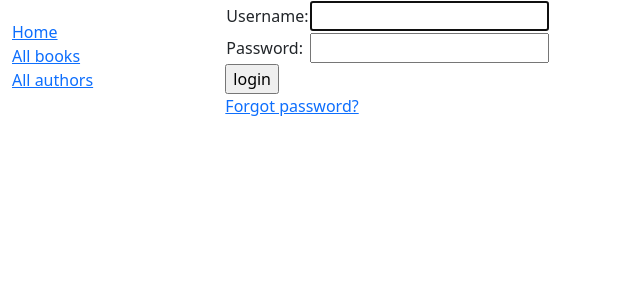
After one commit to soithangsing/django_local_library, a Django app: page /accounts/login/ in a window 1280 px wide. The commit adds this page. Shown: the top 300 px of the page, without its empty margins (0-640 px from the left). Run offline with Django 5.2, Linux system fonts and the light colour scheme.

Commit message:
Added users, groups, login page and site visit counter

```diff
--- a/catalog/templates/index.html
+++ b/catalog/templates/index.html
@@ -19,4 +19,8 @@
     <li><strong>Genres:</strong> {{ num_genres }}</li>
     <li><strong>Books containg the word 'the':</strong> {{num_books_containing_word_the}} </li>
 </ul>
+
+<p>
+    You have visited this page {{ num_visits }} time{{ num_visits|pluralize }}.
+</p>
 {% endblock %}
--- /dev/null
+++ b/catalog/templates/registration/logged_out.html
@@ -0,0 +1,6 @@
+{% extends "base_generic.html" %}
+
+{% block content %}
+<p>Logged out!</p>
+<a href="{% url 'login' %}">Click here to login again.</a>
+{% endblock %}
--- /dev/null
+++ b/catalog/templates/registration/login.html
@@ -0,0 +1,40 @@
+{% extends "base_generic.html" %}
+
+{% block content %}
+
+{% if form.errors %}
+<p>Your username and password didn't match. Please try again.</p>
+{% endif %}
+
+{% if next %}
+{% if user.is_authenticated %}
+<p>Your account doesn't have access to this page. To proceed, please login with an account that has access.</p>
+{% else %}
+<p>Please login to see this page.</p>
+{% endif %}
+{% endif %}
+
+<form method="post" action="{% url 'login' %}">
+    {% csrf_token %}
+    <table>
+        <tr>
+            <td>
+                {{ form.username.label_tag}}
+            </td>
+            <td>
+                {{form.username}}
+            </td>
+        </tr>
+
+        <tr>
+            <td>{{form.password.label_tag}}</td>
+            <td>{{form.password}}</td>
+        </tr>
+    </table>
+    <input type="submit" value="login">
+    <input type="hidden" name="next" value="{{next}}">
+</form>
+
+<p><a href="{% url 'password_reset' %}">Forgot password?</a></p>
+
+{% endblock %}
--- a/locallibrary/settings.py
+++ b/locallibrary/settings.py
@@ -9,7 +9,7 @@ https://docs.djangoproject.com/en/5.1/topics/settings/
 For the full list of settings and their values, see
 https://docs.djangoproject.com/en/5.1/ref/settings/
 """
-
+import os
 from pathlib import Path
 
 # Build paths inside the project like this: BASE_DIR / 'subdir'.
@@ -56,7 +56,7 @@ ROOT_URLCONF = 'locallibrary.urls'
 TEMPLATES = [
     {
         'BACKEND': 'django.template.backends.django.DjangoTemplates',
-        'DIRS': [],
+        'DIRS': [os.path.join(BASE_DIR, 'templates')],
         'APP_DIRS': True,
         'OPTIONS': {
             'context_processors': [
@@ -123,3 +123,5 @@ STATIC_URL = 'static/'
 # https://docs.djangoproject.com/en/5.1/ref/settings/#default-auto-field
 
 DEFAULT_AUTO_FIELD = 'django.db.models.BigAutoField'
+
+LOGIN_REDIRECT_URL = '/'
--- a/locallibrary/urls.py
+++ b/locallibrary/urls.py
@@ -23,14 +23,9 @@ from django.conf.urls.static import static
 
 urlpatterns = [
     path('admin/', admin.site.urls),
-]
-
-urlpatterns += [
     path('catalog/', include('catalog.urls')),
-]
-
-urlpatterns += [
-    path('', RedirectView.as_view(url='catalog/',permanent=True))
+    path('', RedirectView.as_view(url='catalog/',permanent=True)),
+    path('accounts/', include('django.contrib.auth.urls')),
 ]
 
 urlpatterns += static(settings.STATIC_URL, document_root=settings.STATIC_ROOT)
```
Also changed, not shown: catalog/views.py (+6 -1 lines), README.md.
